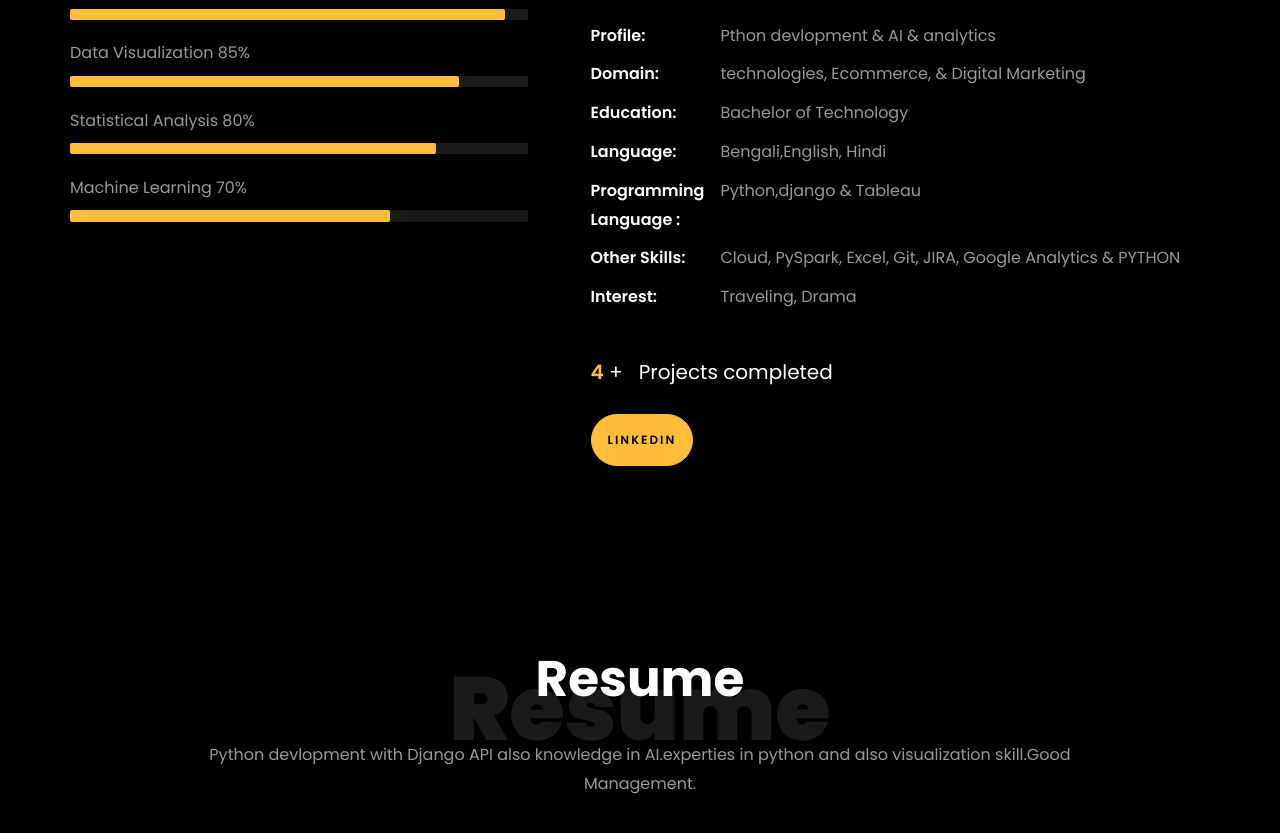
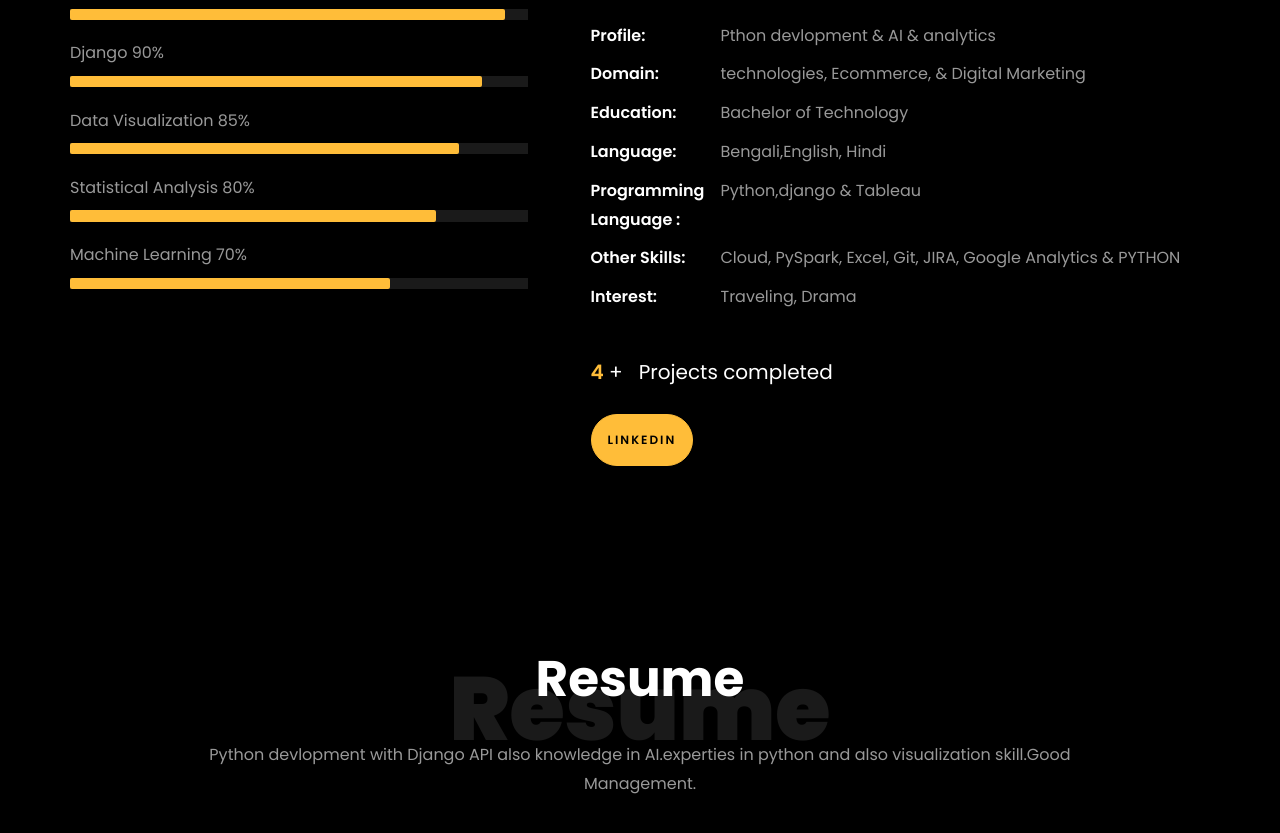
Before and after one commit to SANTU-19/santuprofile.io, a plain HTML site: page index.html in a window 1280 px wide. Shown: the part 1181-2014 px from the top of the page. Drawn offline with Linux system fonts and the light colour scheme; animation ran at ten frames a second; files whose address does not match are found by name.

Commit message:
Add progress bars for Django and Data Visualization

```diff
--- a/index.html
+++ b/index.html
@@ -248,6 +248,12 @@
 									<div class="progress">
 										<div class="progress-bar" role="progressbar" style="width: 95%"
 											aria-valuenow="95" aria-valuemin="0" aria-valuemax="100"></div>
+									</div>
+
+									<span>Django</span> <span class="pull-right">90%</span>
+									<div class="progress">
+										<div class="progress-bar" role="progressbar" style="width: 90%"
+											aria-valuenow="90" aria-valuemin="0" aria-valuemax="100"></div>
 									</div>
 
 									<span>Data Visualization</span> <span class="pull-right">85%</span>
```
